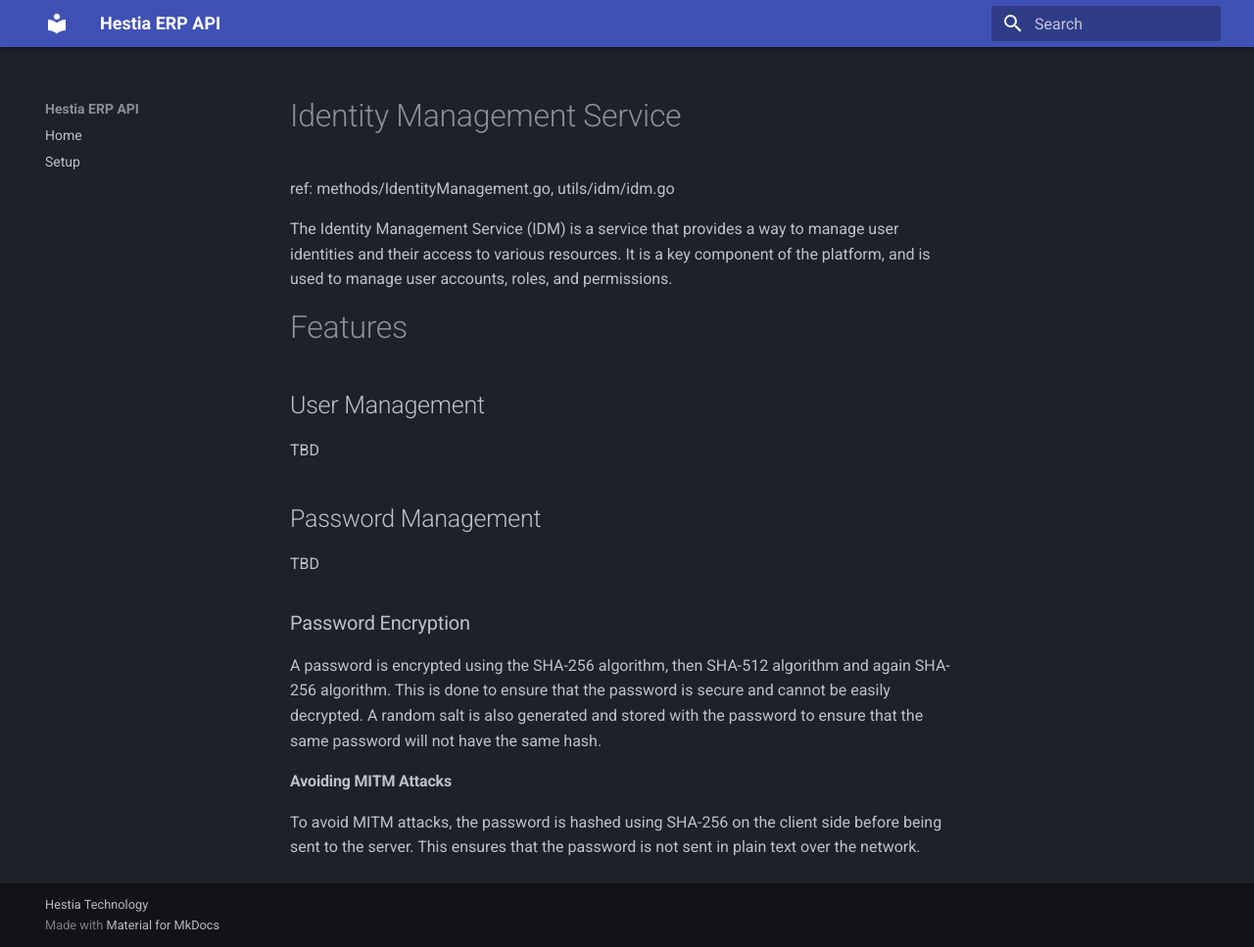
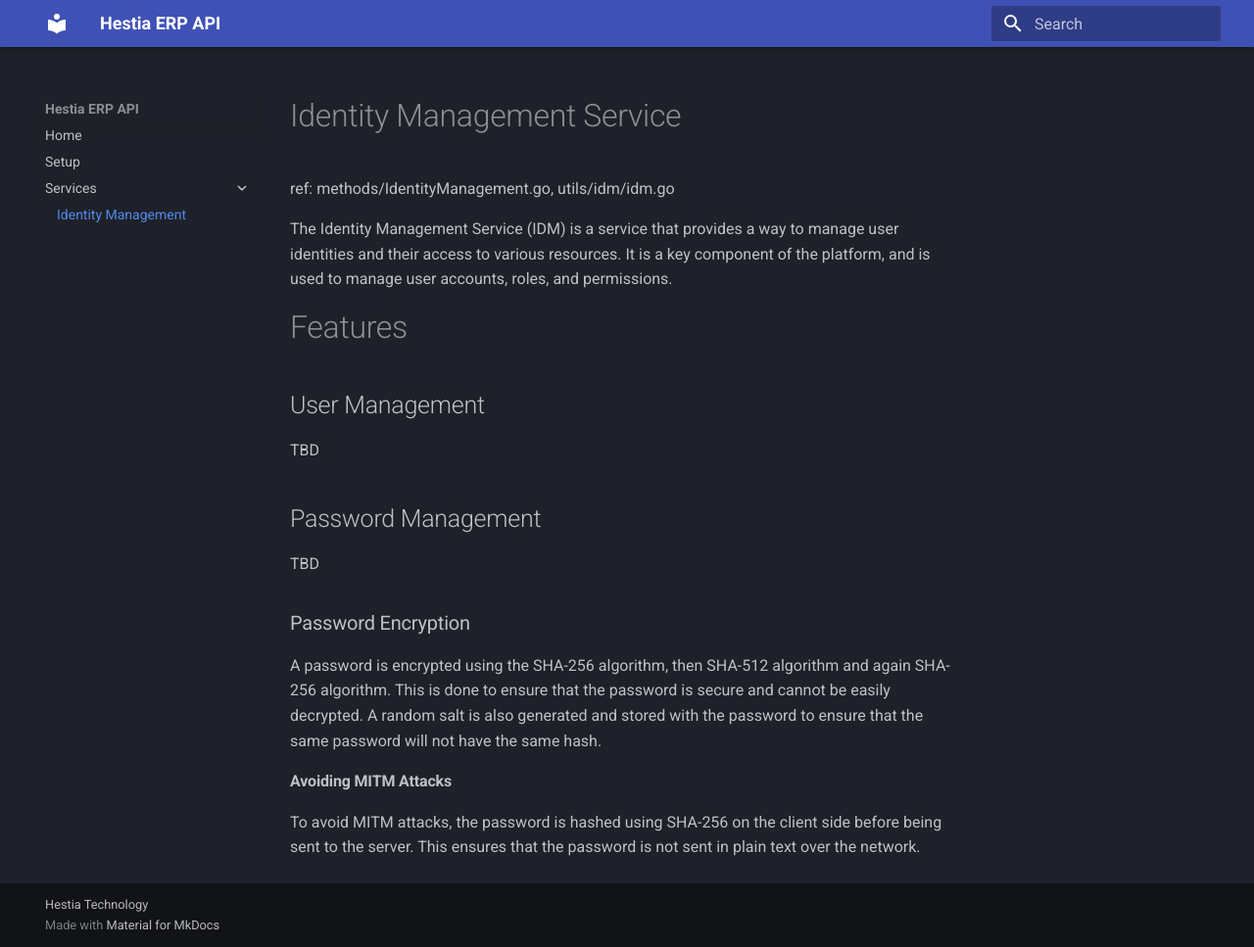
Before and after one commit to hestiatechnology/hestia-erp, an MkDocs documentation site: the page built from docs/services/idm.md, in a window 1280 px wide and 967 px high. Shown: the whole window at 98% size. Built offline with MkDocs 1.6.1 and Material for MkDocs 9.7.7, drawn with Linux system fonts in a browser that asks for light colours.

Commit message:
Add Identity Management Service documentation

```diff
--- a/mkdocs.yml
+++ b/mkdocs.yml
@@ -7,6 +7,8 @@
 nav:
   - Home: index.md
   - Setup: setup.md
+  - Services:
+    - Identity Management: services/idm.md
 theme:
   name: material
   palette:
```
Also changed, not shown: docs/services/idm.md (renamed from docs/idm.md).
